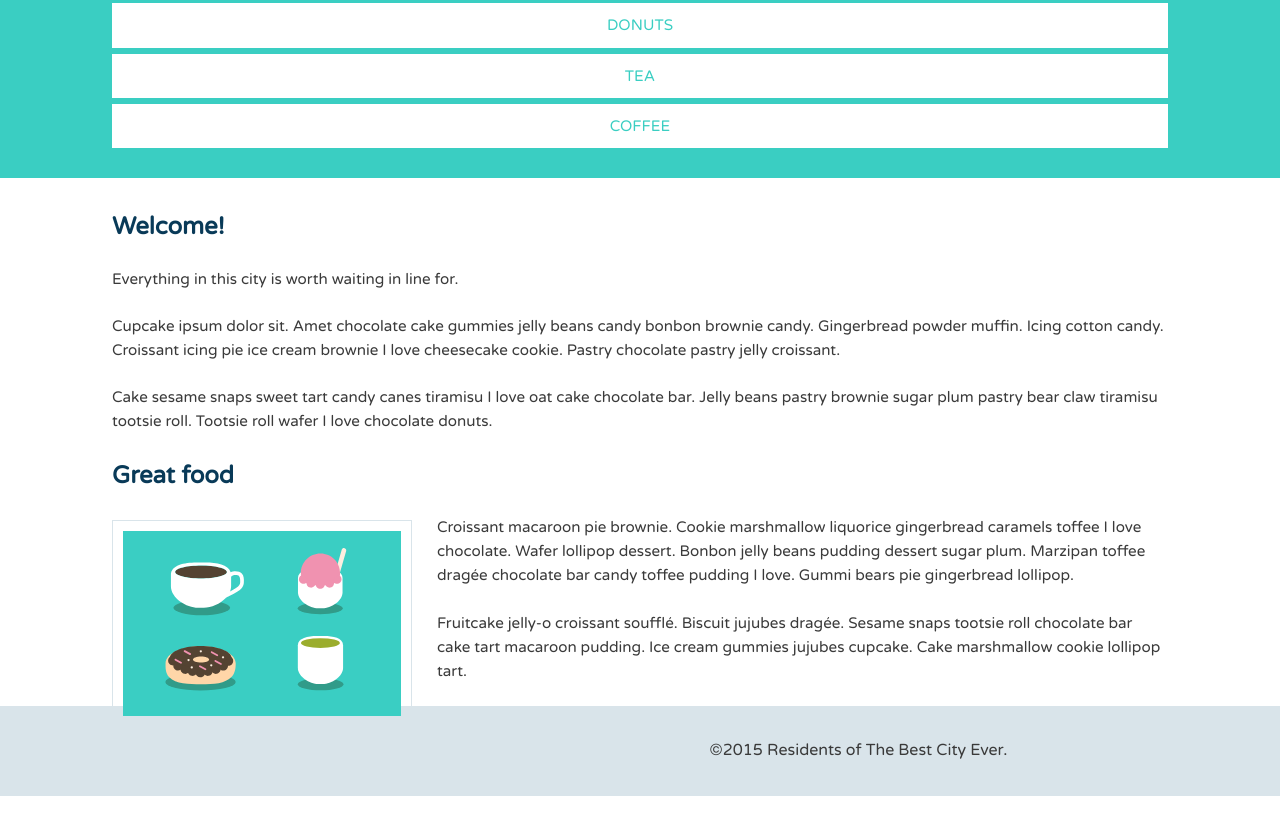
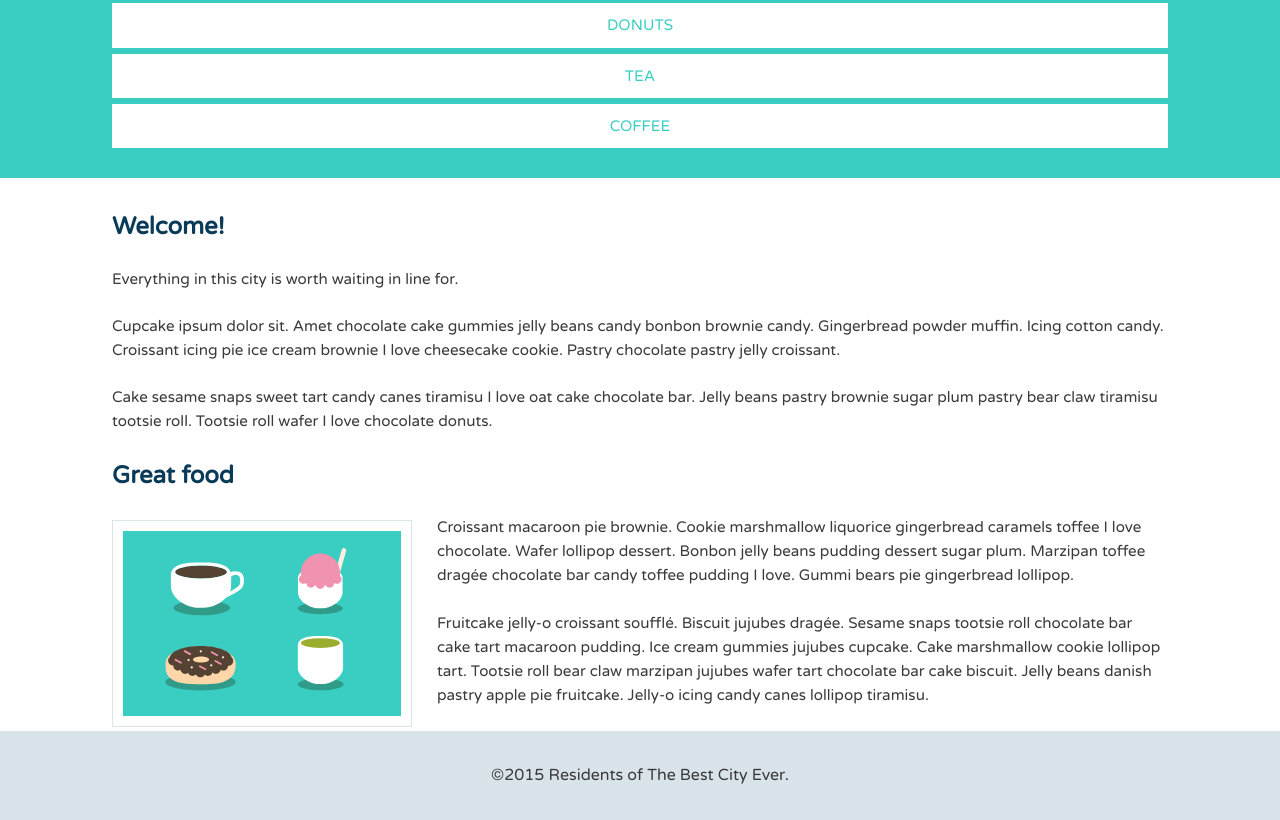
Before and after one commit to do-adams/Best_City_Guide, a plain HTML site: page index.html in a window 1280 px wide. Shown: the part 135-955 px from the top of the page. Before the commit the page ends 931 px from the top, so only its background shows below. Drawn offline with Linux system fonts and the light colour scheme.

Commit message:
Add some text to a page column

```diff
--- a/index.html
+++ b/index.html
@@ -36,7 +36,7 @@
 				<h2>Great food</h2>
         <img class="feat-img" src="img/treats.svg" alt="Drinks and eats">
 				<p>Croissant macaroon pie brownie. Cookie marshmallow liquorice gingerbread caramels toffee I love chocolate. Wafer lollipop dessert. Bonbon jelly beans pudding dessert sugar plum. Marzipan toffee drag&#233;e chocolate bar candy toffee pudding I love. Gummi bears pie gingerbread lollipop.</p>
-				<p> Fruitcake jelly-o croissant souffl&#233;. Biscuit jujubes drag&#233;e. Sesame snaps tootsie roll chocolate bar cake tart macaroon pudding. Ice cream gummies jujubes cupcake. Cake marshmallow cookie lollipop tart.</p>
+				<p> Fruitcake jelly-o croissant souffl&#233;. Biscuit jujubes drag&#233;e. Sesame snaps tootsie roll chocolate bar cake tart macaroon pudding. Ice cream gummies jujubes cupcake. Cake marshmallow cookie lollipop tart. Tootsie roll bear claw marzipan jujubes wafer tart chocolate bar cake biscuit. Jelly beans danish pastry apple pie fruitcake. Jelly-o icing candy canes lollipop tiramisu.</p>
 			</div><!--/.secondary-->
 
 		</div><!--/.container-->
```
